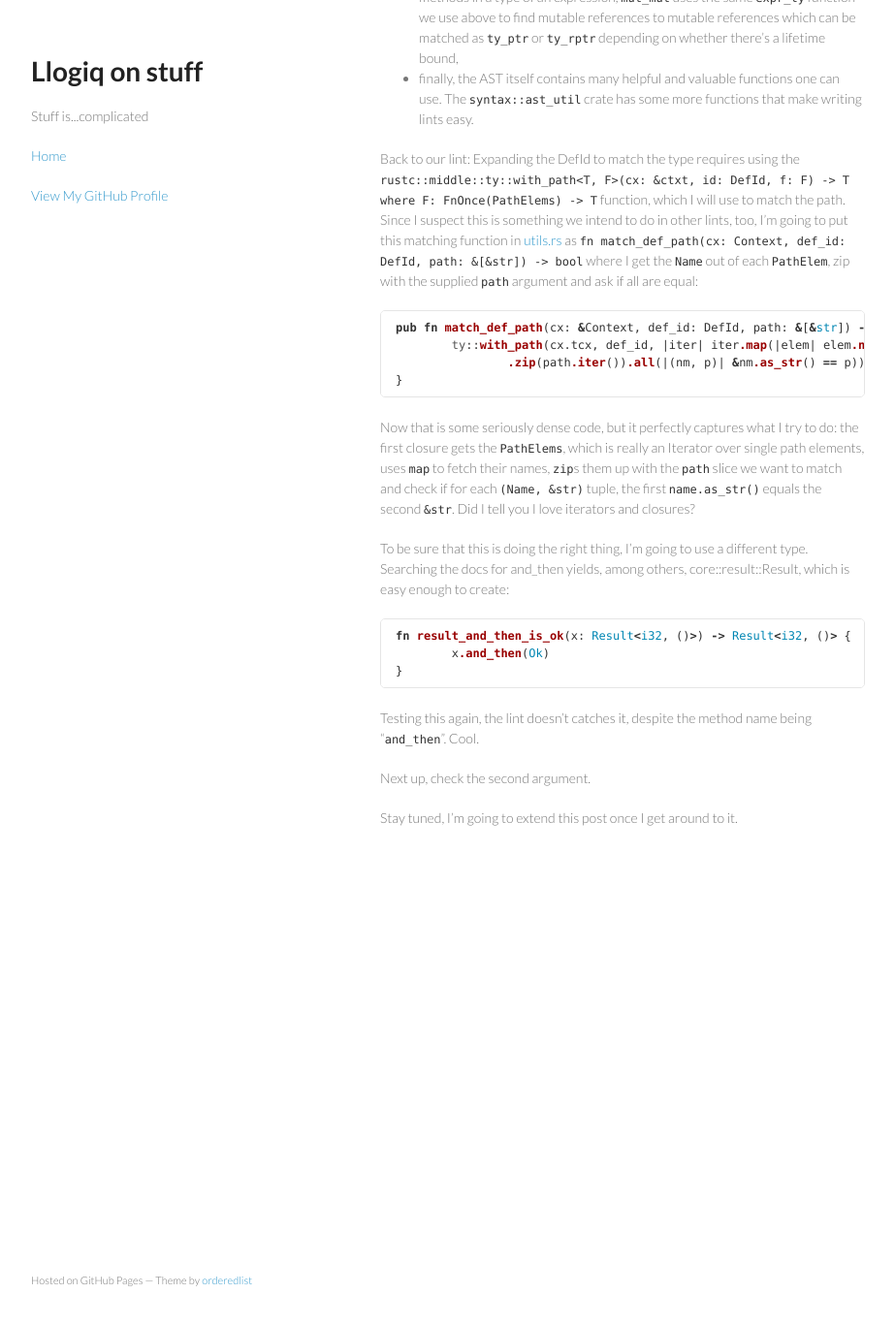
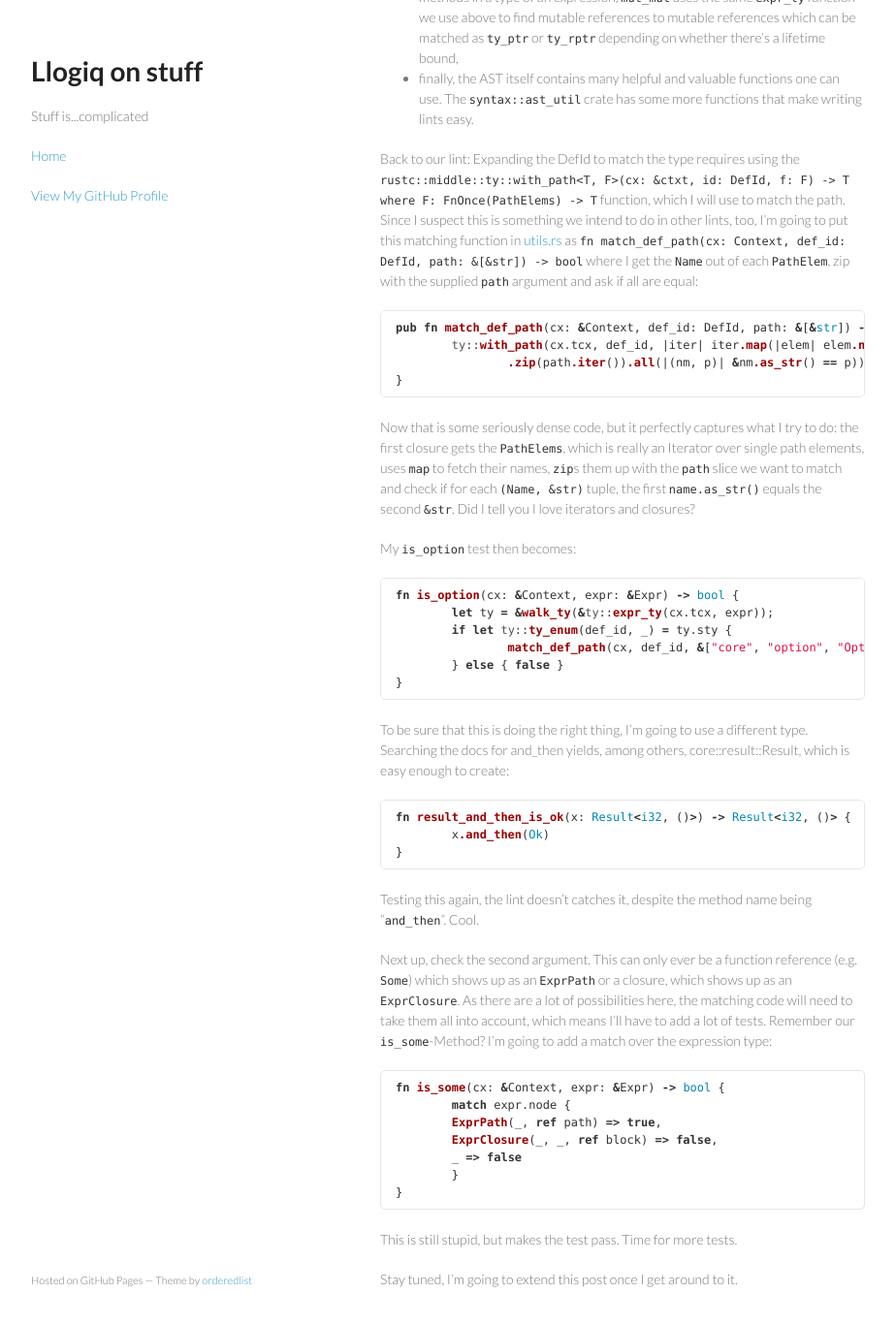
Before and after one commit to llogiq/llogiq.github.io, a Jekyll site: the page built from _posts/2015-06-04-workflows.md, in a window 1280 px wide and 1400 px high, scrolled down 5268 px. Shown: the top 1367 px of the window at 97% size, without its empty margins (178-1101 px from the left). Built offline with Jekyll 4.4.1, drawn with Linux system fonts in a browser that asks for light colours; before the commit the page ends 6192 px from its top, so only the background shows below that.

Commit message:
started check for second argument

````diff
--- a/_posts/2015-06-04-workflows.md
+++ b/_posts/2015-06-04-workflows.md
@@ -331,6 +331,17 @@ Iterator over single path elements, uses `map` to fetch their names,
 each `(Name, &str)` tuple, the first `name.as_str()` equals the  second
 `&str`. Did I tell you I love iterators and closures?
 
+My `is_option` test then becomes:
+
+```rust
+fn is_option(cx: &Context, expr: &Expr) -> bool {
+	let ty = &walk_ty(&ty::expr_ty(cx.tcx, expr));
+	if let ty::ty_enum(def_id, _) = ty.sty {
+		match_def_path(cx, def_id, &["core", "option", "Option"])
+	} else { false }
+}
+```
+
 To be sure that this is doing the right thing, I'm going to use a
 different type. Searching the docs for and_then yields, among others,
 core::result::Result, which is easy enough to create:
@@ -344,6 +355,23 @@ fn result_and_then_is_ok(x: Result<i32, ()>) -> Result<i32, ()> {
 Testing this again, the lint doesn't catches it, despite the method
 name being "`and_then`". Cool.
 
-Next up, check the second argument.
+Next up, check the second argument. This can only ever be a function
+reference (e.g. `Some`) which shows up as an `ExprPath` or a closure,
+which shows up as an `ExprClosure`. As there are a lot of possibilities
+here, the matching code will need to take them all into account, which
+means I'll have to add a lot of tests. Remember our `is_some`-Method?
+I'm going to add a match over the expression type:
+
+```rust
+fn is_some(cx: &Context, expr: &Expr) -> bool {
+	match expr.node {
+	ExprPath(_, ref path) => true,
+	ExprClosure(_, _, ref block) => false,
+	_ => false
+	}
+}
+```
+
+This is still stupid, but makes the test pass. Time for more tests.
 
 Stay tuned, I'm going to extend this post once I get around to it.
````
